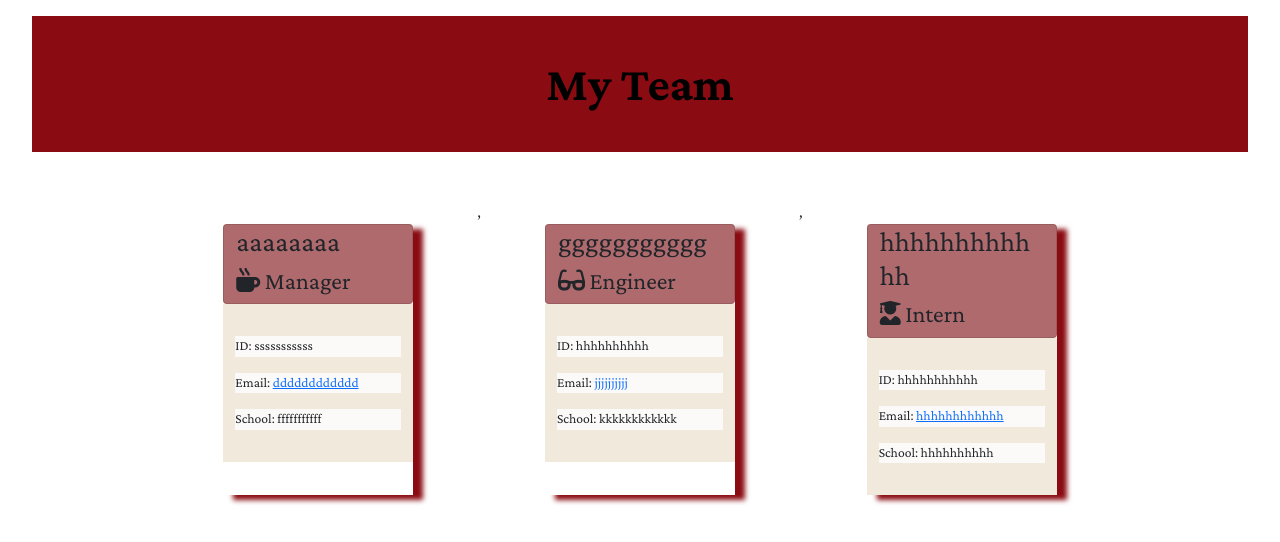
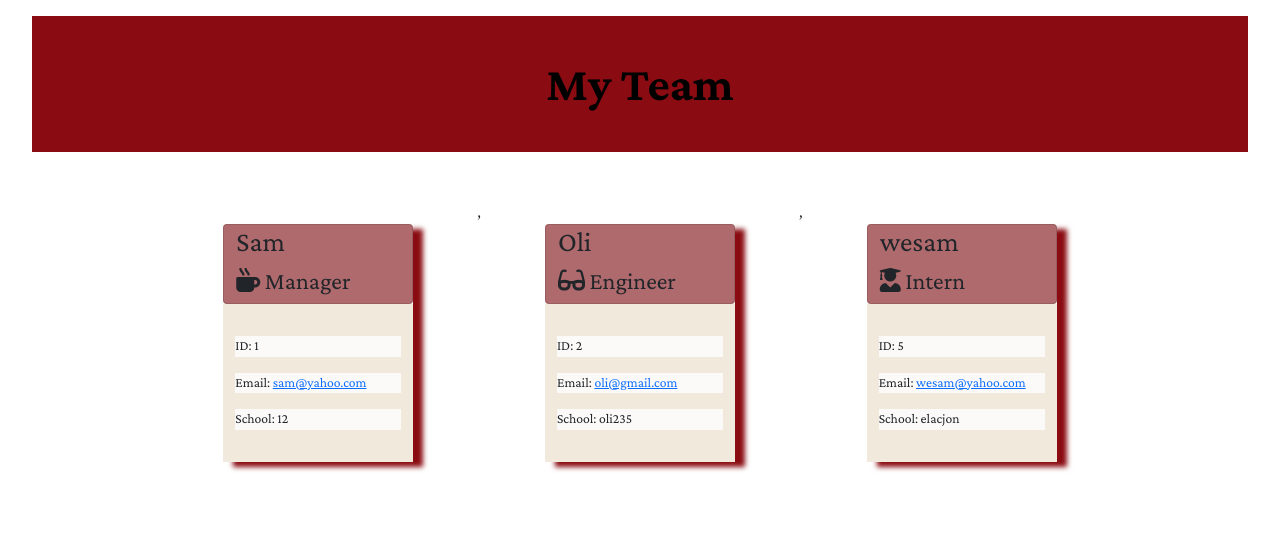
Before and after one commit to oliversh99/Profile-Team-Meeting-Generator-App, a website: page Assets/Main/index.html in a window 1280 px wide. Drawn offline with nearby package versions, Linux system fonts and the light colour scheme.

Commit message:
fix bugs and readme file

```diff
--- a/Assets/Main/index.html
+++ b/Assets/Main/index.html
@@ -5,16 +5,12 @@
             <meta http-equiv="X-UA-Compatible" content="IE=edge">
             <meta name="viewport" content="width=device-width, initial-scale=1.0">
             <title>Document</title>
-
-
             <link href="https://cdn.jsdelivr.net/npm/bootstrap@5.1.0/dist/css/bootstrap.min.css" rel="stylesheet" integrity="sha384-KyZXEAg3QhqLMpG8r+8fhAXLRk2vvoC2f3B09zVXn8CA5QIVfZOJ3BCsw2P0p/We" crossorigin="anonymous">
            <link rel="preconnect" href="https://fonts.googleapis.com">
            <link rel="preconnect" href="https://fonts.gstatic.com" crossorigin>
            <link href="https://fonts.googleapis.com/css2?family=Crimson+Pro:wght@400;700&display=swap" rel="stylesheet">
            <link rel="stylesheet" href="https://use.fontawesome.com/releases/v5.15.4/css/all.css" integrity="sha384-DyZ88mC6Up2uqS4h/KRgHuoeGwBcD4Ng9SiP4dIRy0EXTlnuz47vAwmeGwVChigm" crossorigin="anonymous">
-
-
-            <link rel="stylesheet" href="./dist/style.css">
+           <link rel="stylesheet" href="./dist/style.css">
 
         </head>
         <body>
@@ -25,39 +21,39 @@
 
             <div class="col-2">
         <div class="row card">
-            <div class="col-12"><h3>aaaaaaaa</h3></div>
+            <div class="col-12"><h3>Sam</h3></div>
             <div class="col-12"><h4><i class="fas fa-mug-hot"></i> Manager</h4></div>
         </div>
         <div class="row info">
             <div class="col-12">
-            <p>ID: sssssssssss</p>
-            <p>Email: <a href="mailto: dddddddddddd">dddddddddddd</a></p>
-            <p>School: fffffffffff</p>
+            <p>ID: 1</p>
+            <p>Email: <a href="mailto: sam@yahoo.com">sam@yahoo.com</a></p>
+            <p>School: 12</p>
             </div>
         </div>
      </div>,<div class="col-2">
                <div class="row card">
-                   <div class="col-12"><h3>ggggggggggg</h3></div>
+                   <div class="col-12"><h3>Oli</h3></div>
                    <div class="col-12"><h4><i class="fas fa-glasses"></i> Engineer</h4></div>
                </div>
                <div class="row info">
                    <div class="col-12">
-                   <p>ID: hhhhhhhhhh</p>
-                   <p>Email: <a href="mailto: jjjjjjjjjj">jjjjjjjjjj</a></p>
-                   <p>School: kkkkkkkkkkkk</p>
+                   <p>ID: 2</p>
+                   <p>Email: <a href="mailto: oli@gmail.com">oli@gmail.com</a></p>
+                   <p>School: oli235</p>
                    </div>
                </div>
             </div>,
                <div class="col-2">
         <div class="row card">
-            <div class="col-12"><h3>hhhhhhhhhhhh</h3></div>
+            <div class="col-12"><h3>wesam</h3></div>
             <div class="col-12"><h4><i class="fas fa-user-graduate"></i> Intern</h4></div>
         </div>
         <div class="row info">
             <div class="col-12">
-            <p>ID: hhhhhhhhhhh</p>
-            <p>Email: <a href="mailto: hhhhhhhhhhhh">hhhhhhhhhhhh</a></p>
-            <p>School: hhhhhhhhhh</p>
+            <p>ID: 5</p>
+            <p>Email: <a href="mailto: wesam@yahoo.com">wesam@yahoo.com</a></p>
+            <p>School: elacjon</p>
             </div>
         </div>
      </div>
```
Also changed, not shown: Assets/video/Screenshot (3).png (added), README.md.
